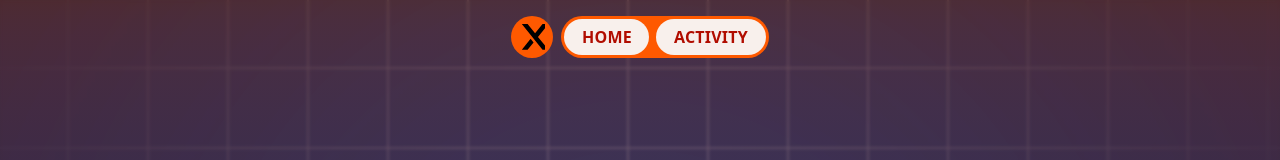
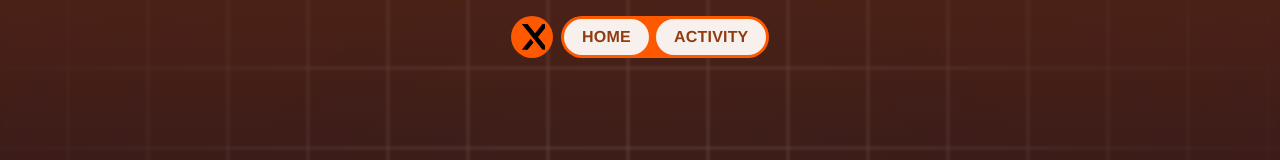
Before and after one commit to UCYenyen/ILC26, a Next.js app: page /seminar in a window 1280 px wide. Shown: the top 160 px of the page. Built offline with nearby package versions, Linux system fonts and the light colour scheme.

Commit message:
change_color

```diff
--- a/src/app/activity/page.tsx
+++ b/src/app/activity/page.tsx
@@ -160,7 +160,7 @@ export default function ActivityPage() {
                     <div className="flex flex-col gap-6">
                       {currentDayInfo.events.map((event, index) => (
                         <div key={index} className="flex flex-col gap-3">
-                          <CardTitle className="text-2xl md:text-3xl font-bold tracking-tight text-card-foreground">
+                          <CardTitle className="text-2xl md:text-3xl font-bold tracking-tight text-card-foreground/85  ">
                             {event.title}
                           </CardTitle>
 
@@ -174,7 +174,7 @@ export default function ActivityPage() {
                               showDetails ? "max-h-[1000px] opacity-100" : "max-h-0 opacity-0"
                             }`}
                           >
-                            <div className="bg-muted/60 p-4 rounded-lg border border-border/40 mt-3">
+                            <div className="bg-muted/75 p-4 rounded-lg border border-border/40 mt-3">
                               <div className="flex items-center gap-2 mb-2">
                                 <Info className="w-4 h-4 text-primary shrink-0" />
                                 <span className="text-xs font-semibold text-primary uppercase tracking-wider">
@@ -217,7 +217,7 @@ export default function ActivityPage() {
                 <div className="p-4 shrink-0 border-t border-border/30">
                   <Button
                     variant="ghost"
-                    className="w-full text-primary hover:text-primary hover:bg-primary/10 cursor-pointer gap-2"
+                    className="w-full text-primary hover:text-primary hover:bg-foreground/25 cursor-pointer gap-2"
                     onClick={() => setShowDetails((prev) => !prev)}
                   >
                     {showDetails ? "Hide Information" : "More Information"}
--- a/src/app/globals.css
+++ b/src/app/globals.css
@@ -4,92 +4,91 @@
 @custom-variant dark (&:is(.dark *));
 
 :root {
-  --background: #00266a;
-  --foreground: oklch(0.9603 0.0102 48.6219);
-  --card: oklch(0.9603 0.0102 48.6219);
-  --card-foreground: #b10d00;
-  --popover: oklch(0.4815 0.1976 29.2339);
-  --popover-foreground: oklch(0.9850 0 0);
-  --primary: oklch(0.6787 0.2134 39.9009);
-  --primary-foreground: #f8f0ec;
-  --secondary: oklch(0.5048 0.2048 25.9890);
-  --secondary-foreground: oklch(0.9850 0 0);
-  --muted: oklch(0.9603 0.0102 48.6219);
-  --muted-foreground: oklch(55.883% 0.0677 19.371);
-  --accent: oklch(0.5264 0.0811 20.1528);
-  --accent-foreground: oklch(0.9850 0 0);
-  --destructive: oklch(0.7040 0.1910 22.2160);
-  --destructive-foreground: oklch(0.9850 0 0);
-  --border: oklch(0.8867 0.0836 68.1479);
-  --input: oklch(0.3250 0 0);
-  --ring: oklch(0.5560 0 0);
-  --chart-1: oklch(0.8174 0.1026 23.9310);
-  --chart-2: oklch(0.5801 0.2047 29.1605);
-  --chart-3: oklch(0.4765 0.1941 29.0632);
-  --chart-4: oklch(0.3831 0.1395 29.5509);
-  --chart-5: oklch(0.2751 0.1006 30.1019);
-  --sidebar: oklch(0.9603 0.0102 48.6219);
-  --sidebar-foreground: oklch(0.2108 0.0738 26.2941);
-  --sidebar-primary: oklch(0.4795 0.1914 30.1674);
-  --sidebar-primary-foreground: oklch(0.9603 0.0102 48.6219);
-  --sidebar-accent: oklch(0.4795 0.1914 30.1674);
-  --sidebar-accent-foreground: oklch(0.9850 0 0);
-  --sidebar-border: oklch(0.2750 0 0);
-  --sidebar-ring: oklch(0.2197 0.0414 20.9922);
-  --font-sans: var(--font-helvetica), ui-sans-serif, system-ui, -apple-system, BlinkMacSystemFont, 'Segoe UI', Roboto, 'Helvetica Neue', Arial, 'Noto Sans', sans-serif, 'Apple Color Emoji', 'Segoe UI Emoji', 'Segoe UI Symbol', 'Noto Color Emoji';
+  /* Base Colors: Deep dark purple/blue background with white text */
+  --background: #060A16;
+  --foreground: #ffffff;
+
+  /* Cards & Popovers: Semi-transparent to allow gradients to show through */
+  --card: rgba(255, 255, 255,0.1);
+  --card-foreground: #0C123B;
+  --popover: #150f24;
+  --popover-foreground: #ffffff;
+
+  /* Vibrant Palette extracted from the posters */
+  --primary: #f26122; /* Vibrant Orange (Left Poster) */
+  --primary-foreground: #ffffff;
+
+  --secondary: #9b51e0; /* Vibrant Purple (Badges & Middle Poster) */
+  --secondary-foreground: #ffffff;
+
+  --accent: #2d78e6; /* Deep Blue (Right Poster) */
+  --accent-foreground: #ffffff;
+
+  --muted: rgba(255, 255, 255, 0.2);
+  --muted-foreground: #b3b3b3;
+
+  --destructive: #ef4444;
+  --destructive-foreground: #ffffff;
+
+  /* Borders: Thin, semi-transparent white (seen on the center poster's table/QR) */
+  --border: rgba(255, 255, 255, 0.25);
+  --input: rgba(255, 255, 255, 0.1);
+  --ring: #f26122;
+
+  /* Chart Colors (Updated to match the new vibrant theme) */
+  --chart-1: #f26122;
+  --chart-2: #9b51e0;
+  --chart-3: #2d78e6;
+  --chart-4: #c77dff;
+  --chart-5: #00b4d8;
+
+  /* Sidebar Colors */
+  --sidebar: #0d0914;
+  --sidebar-foreground: #ffffff;
+  --sidebar-primary: #f26122;
+  --sidebar-primary-foreground: #ffffff;
+  --sidebar-accent: rgba(255, 255, 255, 0.1);
+  --sidebar-accent-foreground: #ffffff;
+  --sidebar-border: rgba(255, 255, 255, 0.15);
+  --sidebar-ring: #f26122;
+
+  /* Typography */
+  --font-sans: 'Helvetica Neue', Helvetica, Arial, ui-sans-serif, system-ui, sans-serif;
   --font-serif: ui-serif, Georgia, Cambria, "Times New Roman", Times, serif;
-  --font-mono: ui-monospace, SFMono-Regular, Menlo, Monaco, Consolas, "Liberation Mono", "Courier New", monospace;
-  --radius: 0.625rem;
-  --shadow-x: 0;
-  --shadow-y: 1px;
-  --shadow-blur: 3px;
-  --shadow-spread: 0px;
-  --shadow-opacity: 0.1;
-  --shadow-color: oklch(0 0 0);
-  --shadow-2xs: 0 1px 3px 0px hsl(0 0% 0% / 0.05);
-  --shadow-xs: 0 1px 3px 0px hsl(0 0% 0% / 0.05);
-  --shadow-sm: 0 1px 3px 0px hsl(0 0% 0% / 0.10), 0 1px 2px -1px hsl(0 0% 0% / 0.10);
-  --shadow: 0 1px 3px 0px hsl(0 0% 0% / 0.10), 0 1px 2px -1px hsl(0 0% 0% / 0.10);
-  --shadow-md: 0 1px 3px 0px hsl(0 0% 0% / 0.10), 0 2px 4px -1px hsl(0 0% 0% / 0.10);
-  --shadow-lg: 0 1px 3px 0px hsl(0 0% 0% / 0.10), 0 4px 6px -1px hsl(0 0% 0% / 0.10);
-  --shadow-xl: 0 1px 3px 0px hsl(0 0% 0% / 0.10), 0 8px 10px -1px hsl(0 0% 0% / 0.10);
-  --shadow-2xl: 0 1px 3px 0px hsl(0 0% 0% / 0.25);
+  --font-mono: ui-monospace, SFMono-Regular, Menlo, Monaco, Consolas, monospace;
+
+  /* Defining the custom script/serif fonts referenced in your utilities */
+  --font-sloop: 'Sloop Script', 'Brush Script MT', cursive;
+  --font-times-italic: 'Times New Roman', Times, serif;
+
+  --radius: 0.75rem; /* Slightly softer rounded corners for cards and badges */
+
+  /* Shadows adjusted for a dark theme */
+  --shadow-sm: 0 1px 3px 0px rgba(0, 0, 0, 0.5);
+  --shadow: 0 4px 6px -1px rgba(0, 0, 0, 0.5);
+  --shadow-md: 0 4px 6px -1px rgba(0, 0, 0, 0.5), 0 2px 4px -1px rgba(0, 0, 0, 0.5);
+  --shadow-lg: 0 10px 15px -3px rgba(0, 0, 0, 0.5), 0 4px 6px -2px rgba(0, 0, 0, 0.5);
 }
 
+/* The design is inherently dark. The dark class deepens the background slightly. */
 .dark {
-  --background: #00266a;
-  --foreground: oklch(0.9603 0.0102 48.6219);
-  --card: oklch(0.9603 0.0102 48.6219);
-  --card-foreground: oklch(0.4814 0.1922 30.1556);
-  --popover: oklch(0.4815 0.1976 29.2339);
-  --popover-foreground: oklch(0.9850 0 0);
-  --primary: oklch(0.6787 0.2134 39.9009);
-  --primary-foreground: oklch(0.9603 0.0102 48.6219);
-  --secondary: oklch(0.5048 0.2048 25.9890);
-  --secondary-foreground: oklch(0.9850 0 0);
-  --muted: oklch(0.9603 0.0102 48.6219);
-  --muted-foreground: oklch(0.7080 0 0);
-  --accent: oklch(0.5264 0.0811 20.1528);
-  --accent-foreground: oklch(0.9850 0 0);
-  --destructive: oklch(0.7040 0.1910 22.2160);
-  --destructive-foreground: oklch(0.9850 0 0);
-  --border: oklch(0.8867 0.0836 68.1479);
-  --input: oklch(0.3250 0 0);
-  --ring: oklch(0.5560 0 0);
-  --chart-1: oklch(0.8174 0.1026 23.9310);
-  --chart-2: oklch(0.5801 0.2047 29.1605);
-  --chart-3: oklch(0.4765 0.1941 29.0632);
-  --chart-4: oklch(0.3831 0.1395 29.5509);
-  --chart-5: oklch(0.2751 0.1006 30.1019);
-  --sidebar: oklch(0.9603 0.0102 48.6219);
-  --sidebar-foreground: oklch(0.2108 0.0738 26.2941);
-  --sidebar-primary: oklch(0.4795 0.1914 30.1674);
-  --sidebar-primary-foreground: oklch(0.9603 0.0102 48.6219);
-  --sidebar-accent: oklch(0.4795 0.1914 30.1674);
-  --sidebar-accent-foreground: oklch(0.9850 0 0);
-  --sidebar-border: oklch(0.2750 0 0);
-  --sidebar-ring: oklch(0.2197 0.0414 20.9922);
-  --radius: 0.625rem;
+  --background: #08050d;
+  --foreground: #ffffff;
+  --card: rgba(255, 255, 255, 0.03);
+  --card-foreground: #ffffff;
+  --popover: #0d0914;
+  --popover-foreground: #ffffff;
+  --primary: #f26122;
+  --primary-foreground: #ffffff;
+  --secondary: #9b51e0;
+  --secondary-foreground: #ffffff;
+  --muted: rgba(255, 255, 255, 0.1);
+  --muted-foreground: #a3a3a3;
+  --accent: #2d78e6;
+  --accent-foreground: #ffffff;
+  --border: rgba(255, 255, 255, 0.1);
+  --input: rgba(255, 255, 255, 0.05);
+  --ring: #f26122;
 }
 
 @theme inline {
@@ -134,14 +133,6 @@
   --radius-md: calc(var(--radius) - 2px);
   --radius-lg: var(--radius);
   --radius-xl: calc(var(--radius) + 4px);
-  --shadow-2xs: var(--shadow-2xs);
-  --shadow-xs: var(--shadow-xs);
-  --shadow-sm: var(--shadow-sm);
-  --shadow: var(--shadow);
-  --shadow-md: var(--shadow-md);
-  --shadow-lg: var(--shadow-lg);
-  --shadow-xl: var(--shadow-xl);
-  --shadow-2xl: var(--shadow-2xl);
 }
 
 @layer base {
@@ -156,7 +147,7 @@
 @layer utilities {
   .heading-cap::first-letter {
     font-family: var(--font-sloop);
-    font-weight: 400; /* Ensure regular weight for script font if needed */
+    font-weight: 400;
   }
 
   .subheading-cap::first-letter {
--- a/src/app/layout.tsx
+++ b/src/app/layout.tsx
@@ -46,7 +46,7 @@ export default function RootLayout({
           baseColor="#fe5900"
           pillColor="#f8f0ec"
           hoveredPillTextColor="#ffffff"
-          pillTextColor="#b10d00"
+          pillTextColor="#8E3C12"
           initialLoadAnimation={true}
         />
         {children}
```
